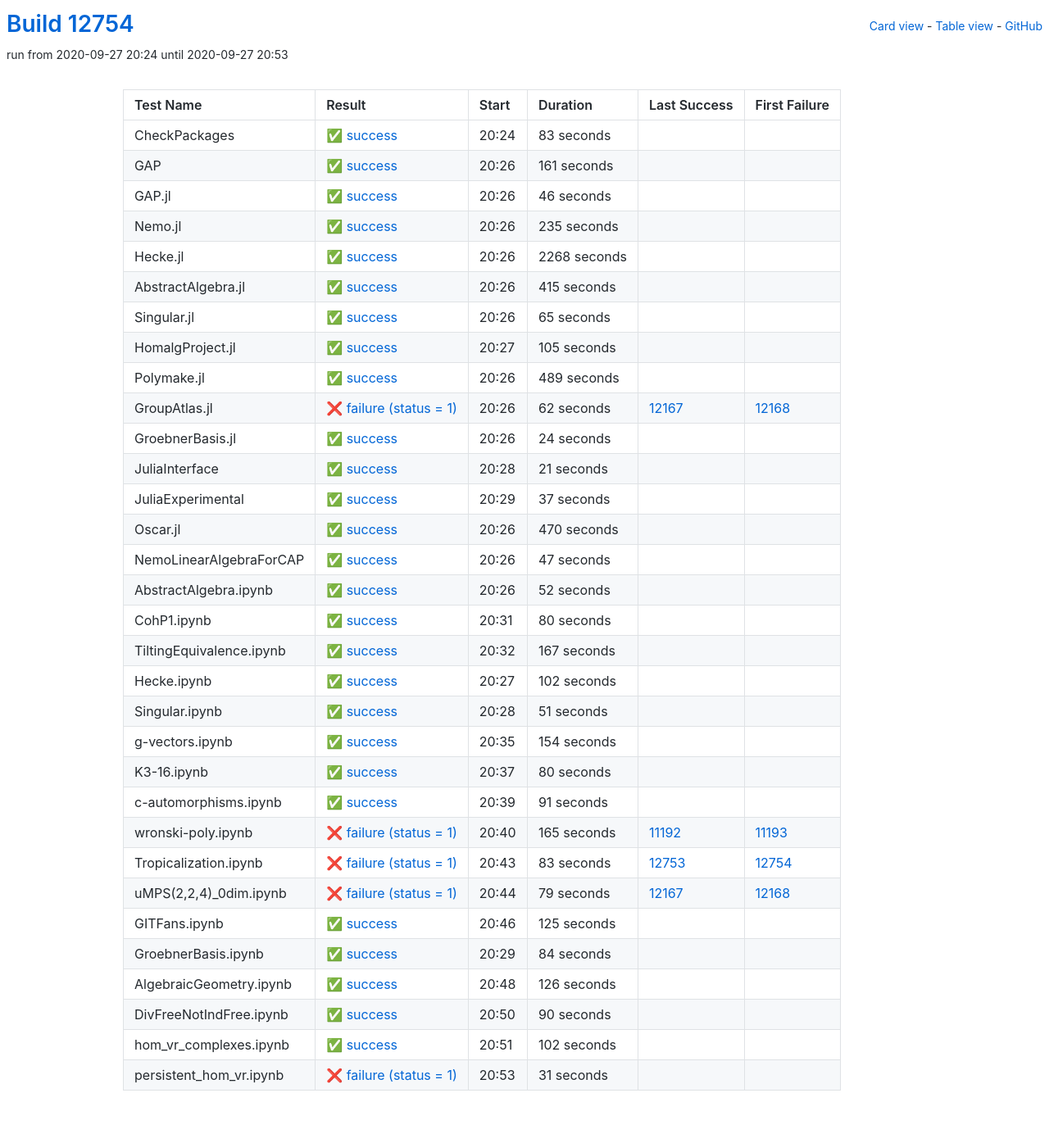
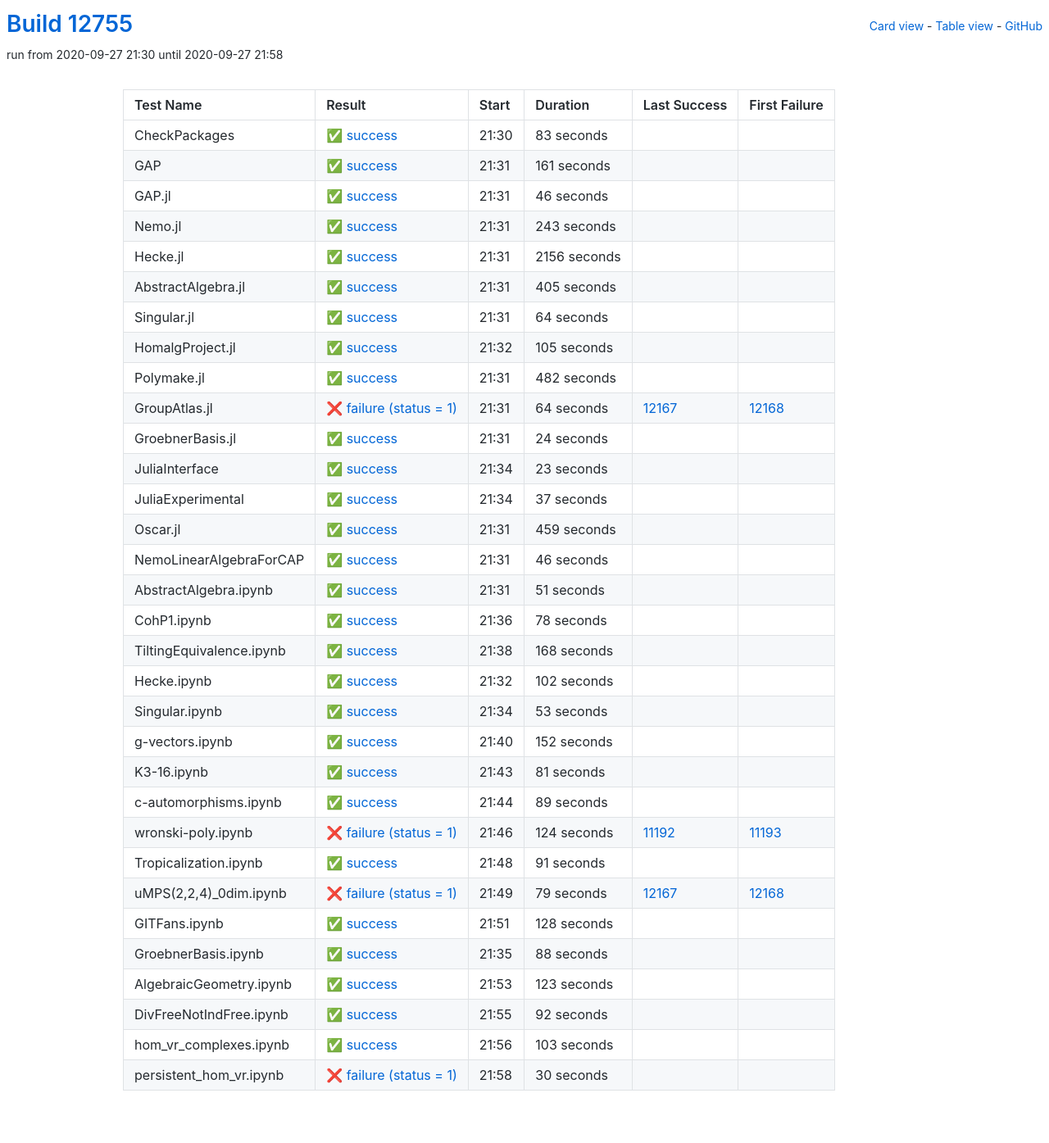
Before and after one commit to oscar-system/oscar-ci-status, a Jekyll site: the page built from table.html, in a window 1280 px wide. Shown: the whole page at 82% size. Built offline with Jekyll 4.4.1, drawn with Linux system fonts in a browser that asks for light colours.

Commit message:
Build #12755

```diff
--- a/_data/ci.yml
+++ b/_data/ci.yml
@@ -1,6 +1,6 @@
 ---
-build: 12754
-build_url: https://oscarci.mathematik.uni-kl.de/job/oscar/12754/
+build: 12755
+build_url: https://oscarci.mathematik.uni-kl.de/job/oscar/12755/
 job: oscar
 organization: oscar-system
 repo: oscar-ci-status
@@ -8,8 +8,8 @@ repourl: https://github.com/oscar-system/oscar-ci-status
 tests:
 - name: CheckPackages
   id: checkpackages
-  log: https://oscarci.mathematik.uni-kl.de/job/oscar/12754/artifact/logs/build-12754/CheckPackages.log
-  start: 2020-09-27 20:24
+  log: https://oscarci.mathematik.uni-kl.de/job/oscar/12755/artifact/logs/build-12755/CheckPackages.log
+  start: 2020-09-27 21:30
   success: true
   exitcode: 0
   status: success
@@ -20,8 +20,8 @@ tests:
   first_failure_url:
 - name: GAP
   id: gap
-  log: https://oscarci.mathematik.uni-kl.de/job/oscar/12754/artifact/logs/build-12754/GAP.log
-  start: 2020-09-27 20:26
+  log: https://oscarci.mathematik.uni-kl.de/job/oscar/12755/artifact/logs/build-12755/GAP.log
+  start: 2020-09-27 21:31
   success: true
   exitcode: 0
   status: success
@@ -32,8 +32,8 @@ tests:
   first_failure_url:
 - name: GAP.jl
   id: gap-jl
-  log: https://oscarci.mathematik.uni-kl.de/job/oscar/12754/artifact/logs/build-12754/GAP.jl.log
-  start: 2020-09-27 20:26
+  log: https://oscarci.mathematik.uni-kl.de/job/oscar/12755/artifact/logs/build-12755/GAP.jl.log
+  start: 2020-09-27 21:31
   success: true
   exitcode: 0
   status: success
@@ -44,56 +44,56 @@ tests:
   first_failure_url:
 - name: Nemo.jl
   id: nemo-jl
-  log: https://oscarci.mathematik.uni-kl.de/job/oscar/12754/artifact/logs/build-12754/Nemo.jl.log
-  start: 2020-09-27 20:26
+  log: https://oscarci.mathematik.uni-kl.de/job/oscar/12755/artifact/logs/build-12755/Nemo.jl.log
+  start: 2020-09-27 21:31
   success: true
   exitcode: 0
   status: success
-  duration: 235
+  duration: 243
   last_success: false
   last_success_url:
   first_failure: false
   first_failure_url:
 - name: Hecke.jl
   id: hecke-jl
-  log: https://oscarci.mathematik.uni-kl.de/job/oscar/12754/artifact/logs/build-12754/Hecke.jl.log
-  start: 2020-09-27 20:26
+  log: https://oscarci.mathematik.uni-kl.de/job/oscar/12755/artifact/logs/build-12755/Hecke.jl.log
+  start: 2020-09-27 21:31
   success: true
   exitcode: 0
   status: success
-  duration: 2268
+  duration: 2156
   last_success: false
   last_success_url:
   first_failure: false
   first_failure_url:
 - name: AbstractAlgebra.jl
   id: abstractalgebra-jl
-  log: https://oscarci.mathematik.uni-kl.de/job/oscar/12754/artifact/logs/build-12754/AbstractAlgebra.jl.log
-  start: 2020-09-27 20:26
+  log: https://oscarci.mathematik.uni-kl.de/job/oscar/12755/artifact/logs/build-12755/AbstractAlgebra.jl.log
+  start: 2020-09-27 21:31
   success: true
   exitcode: 0
   status: success
-  duration: 415
+  duration: 405
   last_success: false
   last_success_url:
   first_failure: false
   first_failure_url:
 - name: Singular.jl
   id: singular-jl
-  log: https://oscarci.mathematik.uni-kl.de/job/oscar/12754/artifact/logs/build-12754/Singular.jl.log
-  start: 2020-09-27 20:26
+  log: https://oscarci.mathematik.uni-kl.de/job/oscar/12755/artifact/logs/build-12755/Singular.jl.log
+  start: 2020-09-27 21:31
   success: true
   exitcode: 0
   status: success
-  duration: 65
+  duration: 64
   last_success: false
   last_success_url:
   first_failure: false
   first_failure_url:
 - name: HomalgProject.jl
   id: homalgproject-jl
-  log: https://oscarci.mathematik.uni-kl.de/job/oscar/12754/artifact/logs/build-12754/HomalgProject.jl.log
-  start: 2020-09-27 20:27
+  log: https://oscarci.mathematik.uni-kl.de/job/oscar/12755/artifact/logs/build-12755/HomalgProject.jl.log
+  start: 2020-09-27 21:32
   success: true
   exitcode: 0
   status: success
@@ -104,32 +104,32 @@ tests:
   first_failure_url:
 - name: Polymake.jl
   id: polymake-jl
-  log: https://oscarci.mathematik.uni-kl.de/job/oscar/12754/artifact/logs/build-12754/Polymake.jl.log
-  start: 2020-09-27 20:26
+  log: https://oscarci.mathematik.uni-kl.de/job/oscar/12755/artifact/logs/build-12755/Polymake.jl.log
+  start: 2020-09-27 21:31
   success: true
   exitcode: 0
   status: success
-  duration: 489
+  duration: 482
   last_success: false
   last_success_url:
   first_failure: false
   first_failure_url:
 - name: GroupAtlas.jl
   id: groupatlas-jl
-  log: https://oscarci.mathematik.uni-kl.de/job/oscar/12754/artifact/logs/build-12754/GroupAtlas.jl.log
-  start: 2020-09-27 20:26
+  log: https://oscarci.mathematik.uni-kl.de/job/oscar/12755/artifact/logs/build-12755/GroupAtlas.jl.log
+  start: 2020-09-27 21:31
   success: false
   exitcode: 1
   status: failure
-  duration: 62
+  duration: 64
   last_success: 12167
   last_success_url: https://oscarci.mathematik.uni-kl.de/job/oscar/12167/
   first_failure: 12168
   first_failure_url: https://oscarci.mathematik.uni-kl.de/job/oscar/12168/
 - name: GroebnerBasis.jl
   id: groebnerbasis-jl
-  log: https://oscarci.mathematik.uni-kl.de/job/oscar/12754/artifact/logs/build-12754/GroebnerBasis.jl.log
-  start: 2020-09-27 20:26
+  log: https://oscarci.mathematik.uni-kl.de/job/oscar/12755/artifact/logs/build-12755/GroebnerBasis.jl.log
+  start: 2020-09-27 21:31
   success: true
   exitcode: 0
   status: success
@@ -140,20 +140,20 @@ tests:
   first_failure_url:
 - name: JuliaInterface
   id: juliainterface
-  log: https://oscarci.mathematik.uni-kl.de/job/oscar/12754/artifact/logs/build-12754/JuliaInterface.log
-  start: 2020-09-27 20:28
+  log: https://oscarci.mathematik.uni-kl.de/job/oscar/12755/artifact/logs/build-12755/JuliaInterface.log
+  start: 2020-09-27 21:34
   success: true
   exitcode: 0
   status: success
-  duration: 21
+  duration: 23
   last_success: false
   last_success_url:
   first_failure: false
   first_failure_url:
 - name: JuliaExperimental
   id: juliaexperimental
-  log: https://oscarci.mathematik.uni-kl.de/job/oscar/12754/artifact/logs/build-12754/JuliaExperimental.log
-  start: 2020-09-27 20:29
+  log: https://oscarci.mathematik.uni-kl.de/job/oscar/12755/artifact/logs/build-12755/JuliaExperimental.log
+  start: 2020-09-27 21:34
   success: true
   exitcode: 0
   status: success
@@ -164,68 +164,68 @@ tests:
   first_failure_url:
 - name: Oscar.jl
   id: oscar-jl
-  log: https://oscarci.mathematik.uni-kl.de/job/oscar/12754/artifact/logs/build-12754/Oscar.jl.log
-  start: 2020-09-27 20:26
+  log: https://oscarci.mathematik.uni-kl.de/job/oscar/12755/artifact/logs/build-12755/Oscar.jl.log
+  start: 2020-09-27 21:31
   success: true
   exitcode: 0
   status: success
-  duration: 470
+  duration: 459
   last_success: false
   last_success_url:
   first_failure: false
   first_failure_url:
 - name: NemoLinearAlgebraForCAP
   id: nemolinearalgebraforcap
-  log: https://oscarci.mathematik.uni-kl.de/job/oscar/12754/artifact/logs/build-12754/NemoLinearAlgebraForCAP.log
-  start: 2020-09-27 20:26
+  log: https://oscarci.mathematik.uni-kl.de/job/oscar/12755/artifact/logs/build-12755/NemoLinearAlgebraForCAP.log
+  start: 2020-09-27 21:31
   success: true
   exitcode: 0
   status: success
-  duration: 47
+  duration: 46
   last_success: false
   last_success_url:
   first_failure: false
   first_failure_url:
 - name: AbstractAlgebra.ipynb
   id: abstractalgebra-ipynb
-  log: https://oscarci.mathematik.uni-kl.de/job/oscar/12754/artifact/logs/build-12754/AbstractAlgebra.ipynb.log
-  start: 2020-09-27 20:26
+  log: https://oscarci.mathematik.uni-kl.de/job/oscar/12755/artifact/logs/build-12755/AbstractAlgebra.ipynb.log
+  start: 2020-09-27 21:31
   success: true
   exitcode: 0
   status: success
-  duration: 52
+  duration: 51
   last_success: false
   last_success_url:
   first_failure: false
   first_failure_url:
 - name: CohP1.ipynb
   id: cohp1-ipynb
-  log: https://oscarci.mathematik.uni-kl.de/job/oscar/12754/artifact/logs/build-12754/CohP1.ipynb.log
-  start: 2020-09-27 20:31
+  log: https://oscarci.mathematik.uni-kl.de/job/oscar/12755/artifact/logs/build-12755/CohP1.ipynb.log
+  start: 2020-09-27 21:36
   success: true
   exitcode: 0
   status: success
-  duration: 80
+  duration: 78
   last_success: false
   last_success_url:
   first_failure: false
   first_failure_url:
 - name: TiltingEquivalence.ipynb
   id: tiltingequivalence-ipynb
-  log: https://oscarci.mathematik.uni-kl.de/job/oscar/12754/artifact/logs/build-12754/TiltingEquivalence.ipynb.log
-  start: 2020-09-27 20:32
+  log: https://oscarci.mathematik.uni-kl.de/job/oscar/12755/artifact/logs/build-12755/TiltingEquivalence.ipynb.log
+  start: 2020-09-27 21:38
   success: true
   exitcode: 0
   status: success
-  duration: 167
+  duration: 168
   last_success: false
   last_success_url:
   first_failure: false
   first_failure_url:
 - name: Hecke.ipynb
   id: hecke-ipynb
-  log: https://oscarci.mathematik.uni-kl.de/job/oscar/12754/artifact/logs/build-12754/Hecke.ipynb.log
-  start: 2020-09-27 20:27
+  log: https://oscarci.mathematik.uni-kl.de/job/oscar/12755/artifact/logs/build-12755/Hecke.ipynb.log
+  start: 2020-09-27 21:32
   success: true
   exitcode: 0
   status: success
@@ -236,44 +236,68 @@ tests:
   first_failure_url:
 - name: Singular.ipynb
   id: singular-ipynb
-  log: https://oscarci.mathematik.uni-kl.de/job/oscar/12754/artifact/logs/build-12754/Singular.ipynb.log
-  start: 2020-09-27 20:28
+  log: https://oscarci.mathematik.uni-kl.de/job/oscar/12755/artifact/logs/build-12755/Singular.ipynb.log
+  start: 2020-09-27 21:34
   success: true
   exitcode: 0
   status: success
-  duration: 51
+  duration: 53
   last_success: false
   last_success_url:
   first_failure: false
   first_failure_url:
 - name: g-vectors.ipynb
   id: g-vectors-ipynb
-  log: https://oscarci.mathematik.uni-kl.de/job/oscar/12754/artifact/logs/build-12754/g-vectors.ipynb.log
-  start: 2020-09-27 20:35
+  log: https://oscarci.mathematik.uni-kl.de/job/oscar/12755/artifact/logs/build-12755/g-vectors.ipynb.log
+  start: 2020-09-27 21:40
   success: true
   exitcode: 0
   status: success
-  duration: 154
+  duration: 152
   last_success: false
   last_success_url:
   first_failure: false
   first_failure_url:
 - name: K3-16.ipynb
   id: k3-16-ipynb
-  log: https://oscarci.mathematik.uni-kl.de/job/oscar/12754/artifact/logs/build-12754/K3-16.ipynb.log
-  start: 2020-09-27 20:37
+  log: https://oscarci.mathematik.uni-kl.de/job/oscar/12755/artifact/logs/build-12755/K3-16.ipynb.log
+  start: 2020-09-27 21:43
   success: true
   exitcode: 0
   status: success
-  duration: 80
+  duration: 81
   last_success: false
   last_success_url:
   first_failure: false
   first_failure_url:
 - name: c-automorphisms.ipynb
   id: c-automorphisms-ipynb
-  log: https://oscarci.mathematik.uni-kl.de/job/oscar/12754/artifact/logs/build-12754/c-automorphisms.ipynb.log
-  start: 2020-09-27 20:39
+  log: https://oscarci.mathematik.uni-kl.de/job/oscar/12755/artifact/logs/build-12755/c-automorphisms.ipynb.log
+  start: 2020-09-27 21:44
+  success: true
+  exitcode: 0
+  status: success
+  duration: 89
+  last_success: false
+  last_success_url:
+  first_failure: false
+  first_failure_url:
+- name: wronski-poly.ipynb
+  id: wronski-poly-ipynb
+  log: https://oscarci.mathematik.uni-kl.de/job/oscar/12755/artifact/logs/build-12755/wronski-poly.ipynb.log
+  start: 2020-09-27 21:46
+  success: false
+  exitcode: 1
+  status: failure
+  duration: 124
+  last_success: 11192
+  last_success_url: https://oscarci.mathematik.uni-kl.de/job/oscar/11192/
+  first_failure: 11193
+  first_failure_url: https://oscarci.mathematik.uni-kl.de/job/oscar/11193/
+- name: Tropicalization.ipynb
+  id: tropicalization-ipynb
+  log: https://oscarci.mathematik.uni-kl.de/job/oscar/12755/artifact/logs/build-12755/Tropicalization.ipynb.log
+  start: 2020-09-27 21:48
   success: true
   exitcode: 0
   status: success
@@ -282,34 +306,10 @@ tests:
   last_success_url:
   first_failure: false
   first_failure_url:
-- name: wronski-poly.ipynb
-  id: wronski-poly-ipynb
-  log: https://oscarci.mathematik.uni-kl.de/job/oscar/12754/artifact/logs/build-12754/wronski-poly.ipynb.log
-  start: 2020-09-27 20:40
-  success: false
-  exitcode: 1
-  status: failure
-  duration: 165
-  last_success: 11192
-  last_success_url: https://oscarci.mathematik.uni-kl.de/job/oscar/11192/
-  first_failure: 11193
-  first_failure_url: https://oscarci.mathematik.uni-kl.de/job/oscar/11193/
-- name: Tropicalization.ipynb
-  id: tropicalization-ipynb
-  log: https://oscarci.mathematik.uni-kl.de/job/oscar/12754/artifact/logs/build-12754/Tropicalization.ipynb.log
-  start: 2020-09-27 20:43
-  success: false
-  exitcode: 1
-  status: failure
-  duration: 83
-  last_success: 12753
-  last_success_url: https://oscarci.mathematik.uni-kl.de/job/oscar/12753/
-  first_failure: 12754
-  first_failure_url: https://oscarci.mathematik.uni-kl.de/job/oscar/12754/
 - name: uMPS(2,2,4)_0dim.ipynb
   id: umps-2-2-4-0dim-ipynb
-  log: https://oscarci.mathematik.uni-kl.de/job/oscar/12754/artifact/logs/build-12754/uMPS-2-2-4-_0dim.ipynb.log
-  start: 2020-09-27 20:44
+  log: https://oscarci.mathematik.uni-kl.de/job/oscar/12755/artifact/logs/build-12755/uMPS-2-2-4-_0dim.ipynb.log
+  start: 2020-09-27 21:49
   success: false
   exitcode: 1
   status: failure
@@ -320,72 +320,72 @@ tests:
   first_failure_url: https://oscarci.mathematik.uni-kl.de/job/oscar/12168/
 - name: GITFans.ipynb
   id: gitfans-ipynb
-  log: https://oscarci.mathematik.uni-kl.de/job/oscar/12754/artifact/logs/build-12754/GITFans.ipynb.log
-  start: 2020-09-27 20:46
+  log: https://oscarci.mathematik.uni-kl.de/job/oscar/12755/artifact/logs/build-12755/GITFans.ipynb.log
+  start: 2020-09-27 21:51
   success: true
   exitcode: 0
   status: success
-  duration: 125
+  duration: 128
   last_success: false
   last_success_url:
   first_failure: false
   first_failure_url:
 - name: GroebnerBasis.ipynb
   id: groebnerbasis-ipynb
-  log: https://oscarci.mathematik.uni-kl.de/job/oscar/12754/artifact/logs/build-12754/GroebnerBasis.ipynb.log
-  start: 2020-09-27 20:29
+  log: https://oscarci.mathematik.uni-kl.de/job/oscar/12755/artifact/logs/build-12755/GroebnerBasis.ipynb.log
+  start: 2020-09-27 21:35
   success: true
   exitcode: 0
   status: success
-  duration: 84
+  duration: 88
   last_success: false
   last_success_url:
   first_failure: false
   first_failure_url:
 - name: AlgebraicGeometry.ipynb
   id: algebraicgeometry-ipynb
-  log: https://oscarci.mathematik.uni-kl.de/job/oscar/12754/artifact/logs/build-12754/AlgebraicGeometry.ipynb.log
-  start: 2020-09-27 20:48
+  log: https://oscarci.mathematik.uni-kl.de/job/oscar/12755/artifact/logs/build-12755/AlgebraicGeometry.ipynb.log
+  start: 2020-09-27 21:53
   success: true
   exitcode: 0
   status: success
-  duration: 126
+  duration: 123
   last_success: false
   last_success_url:
   first_failure: false
   first_failure_url:
 - name: DivFreeNotIndFree.ipynb
   id: divfreenotindfree-ipynb
-  log: https://oscarci.mathematik.uni-kl.de/job/oscar/12754/artifact/logs/build-12754/DivFreeNotIndFree.ipynb.log
-  start: 2020-09-27 20:50
+  log: https://oscarci.mathematik.uni-kl.de/job/oscar/12755/artifact/logs/build-12755/DivFreeNotIndFree.ipynb.log
+  start: 2020-09-27 21:55
   success: true
   exitcode: 0
   status: success
-  duration: 90
+  duration: 92
   last_success: false
   last_success_url:
   first_failure: false
   first_failure_url:
 - name: hom_vr_complexes.ipynb
   id: hom-vr-complexes-ipynb
-  log: https://oscarci.mathematik.uni-kl.de/job/oscar/12754/artifact/logs/build-12754/hom_vr_complexes.ipynb.log
-  start: 2020-09-27 20:51
+  log: https://oscarci.mathematik.uni-kl.de/job/oscar/12755/artifact/logs/build-12755/hom_vr_complexes.ipynb.log
+  start: 2020-09-27 21:56
   success: true
   exitcode: 0
   status: success
-  duration: 102
+  duration: 103
   last_success: false
   last_success_url:
   first_failure: false
   first_failure_url:
 - name: persistent_hom_vr.ipynb
   id: persistent-hom-vr-ipynb
-  log: https://oscarci.mathematik.uni-kl.de/job/oscar/12754/artifact/logs/build-12754/persistent_hom_vr.ipynb.log
-  start: 2020-09-27 20:53
+  log: https://oscarci.mathematik.uni-kl.de/job/oscar/12755/artifact/logs/build-12755/persistent_hom_vr.ipynb.log
+  start: 2020-09-27 21:58
   success: false
   exitcode: 1
   status: failure
-  duration: 31
+  duration: 30
   last_success: false
   last_success_url:
   first_failure: false
```
Also changed, not shown: README.md.
